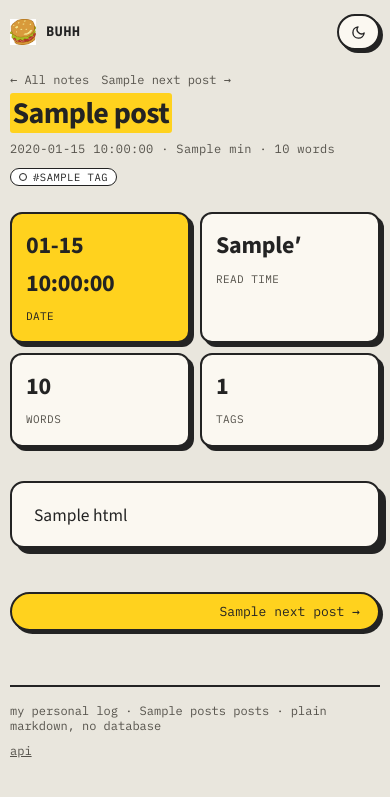
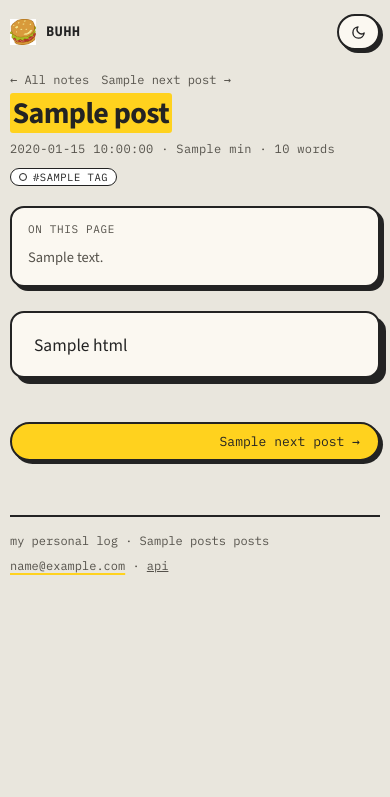
Before and after one commit to mitulagarwal04/blogs, a FastAPI app: template templates/post.html in a window 390 px wide. Shown: the top 797 px of the page. Run offline with FastAPI, Linux system fonts and the light colour scheme; the template is opened without the code that fills it: most values are stand-ins (such as "Sample title", 1, 10 or a date in 2020).

Commit message:
0.3: topic index sidebar, reader preview fix, footer copy-email, LangChain post restructure

```diff
--- a/main.py
+++ b/main.py
@@ -38,6 +38,9 @@ TAG_COLORS = {
 }
 DEFAULT_TAG_COLOR = "#8C8C8C"
 
+# Reply-by-email address shown on every post page.
+REPLY_EMAIL = "mitulagarwal47@gmail.com"
+
 app = FastAPI(title="buhh")
 app.mount("/static", StaticFiles(directory=BASE_DIR / "static"), name="static")
 templates = Jinja2Templates(directory=str(BASE_DIR / "templates"))
@@ -73,6 +76,7 @@ def parse_post_file(path: Path) -> dict:
         "html": html,
         "words": words,
         "reading_mins": max(1, math.ceil(words / 200)),
+        "toc": extract_toc(html),
     }
 
 
@@ -103,6 +107,20 @@ def all_tags(posts: list[dict]) -> list[dict]:
 
 def tag_color(tag: str) -> str:
     return TAG_COLORS.get(tag, DEFAULT_TAG_COLOR)
+
+
+def extract_toc(html: str) -> list[dict]:
+    """Pull h2/h3 headings for the post sidebar index.
+
+    Ids come from the markdown `toc` extension. Code blocks are safe to
+    scan: Pygments escapes angle brackets, so no false matches from code.
+    """
+    items = []
+    for m in re.finditer(r'<h([23]) id="([^"]+)">(.*?)</h\1>', html, re.DOTALL):
+        text = re.sub(r"<[^>]+>", "", m.group(3)).strip()
+        if text:
+            items.append({"level": int(m.group(1)), "id": m.group(2), "text": text})
+    return items
 
 
 def site_stats(posts: list[dict]) -> dict:
@@ -175,6 +193,7 @@ def index(
             "active_tag": tag,
             "sort": sort,
             "tag_color": tag_color,
+            "reply_email": REPLY_EMAIL,
         },
     )
 
@@ -197,6 +216,7 @@ def read_post(request: Request, slug: str):
             "next_post": next_post,
             "tag_color": tag_color,
             "stats": site_stats(posts),
+            "reply_email": REPLY_EMAIL,
         },
     )
 
--- a/pyproject.toml
+++ b/pyproject.toml
@@ -1,6 +1,6 @@
 [project]
 name = "blogs"
-version = "0.2.1"
+version = "0.3.0"
 description = "Daily Notes - a simple warm-paper neo-brutalist daily blog"
 readme = "README.md"
 requires-python = ">=3.12"
--- a/static/app.js
+++ b/static/app.js
@@ -122,4 +122,29 @@
     const first = document.querySelector("#cards .card");
     if(first && readerBody) first.classList.add("active");
   }
+
+  // click-to-copy email on post pages (plain text without JS)
+  const cm = document.querySelector("[data-copy]");
+  if(cm) cm.addEventListener("click", async ()=>{
+    const t = cm.getAttribute("data-copy") || "";
+    const done = ()=>{
+      const orig = cm.textContent;
+      cm.textContent = "copied ✓";
+      setTimeout(()=>{ cm.textContent = orig; }, 1200);
+    };
+    try{
+      await navigator.clipboard.writeText(t);
+      done();
+    }catch(e){
+      try{ // fallback for non-secure contexts
+        const ta = document.createElement("textarea");
+        ta.value = t;
+        document.body.appendChild(ta);
+        ta.select();
+        document.execCommand("copy");
+        ta.remove();
+        done();
+      }catch(_){}
+    }
+  });
 })();
--- a/static/style.css
+++ b/static/style.css
@@ -42,13 +42,19 @@ h1.hero-title mark{background:var(--yellow);color:#232323;padding:0 .08em;border
 .subnav{position:sticky;top:0;z-index:30;display:flex;gap:6px 26px;flex-wrap:wrap;background:var(--header-bg);backdrop-filter:blur(8px);border-top:2px solid var(--ink);border-bottom:2px solid var(--ink);margin:22px -14px;padding:10px 14px;font:12px var(--mono);text-transform:uppercase;letter-spacing:.06em}
 .subnav a{text-decoration:none;color:var(--soft)}
 .subnav a:hover{color:var(--ink);text-decoration:underline;text-decoration-color:var(--yellow);text-decoration-thickness:3px}
-/* tiles */
-.tiles{display:grid;grid-template-columns:repeat(4,1fr);gap:14px;margin:26px 0 34px}
-.tile{background:var(--surface);border:2px solid var(--ink);border-radius:12px;padding:16px 18px;box-shadow:4px 4px 0 var(--shadow)}
-.tile b{font-family:var(--body);font-weight:700;font-size:30px;letter-spacing:-.01em;display:block}
-.tile span{font:11px var(--mono);letter-spacing:.04em;color:var(--soft);text-transform:uppercase}
-.tile.key{background:var(--yellow)}
-.tile.key b,.tile.key span{color:#232323}
+/* footer email: plain text that copies on click */
+.copymail{font:inherit;color:inherit;background:none;border:0;padding:0;cursor:pointer;text-decoration:underline;text-decoration-color:var(--yellow);text-decoration-thickness:2px;text-underline-offset:3px}
+.copymail:hover{background:var(--yellow);color:#232323}
+/* post page: topic index left, article right */
+.post-layout{display:grid;grid-template-columns:230px minmax(0,1fr);gap:24px;align-items:start;margin-top:20px}
+.post-main{min-width:0}
+.toc{position:sticky;top:20px;background:var(--surface);border:2px solid var(--ink);border-radius:14px;padding:14px 16px;box-shadow:4px 4px 0 var(--shadow);font-size:14.5px;max-height:70vh;overflow:auto}
+.toc-title{font:11px var(--mono);text-transform:uppercase;letter-spacing:.06em;color:var(--soft);margin:0 0 8px}
+.toc nav{display:grid;gap:2px}
+.toc a{color:var(--soft);text-decoration:none;padding:3px 0;line-height:1.4}
+.toc a:hover{color:var(--ink);text-decoration:underline;text-decoration-color:var(--yellow);text-decoration-thickness:2px}
+.toc a.lv3{padding-left:14px;font-size:13.5px}
+.article-body h2,.article-body h3{scroll-margin-top:16px}
 /* panel + cards */
 .panel{background:var(--surface);border:2px solid var(--ink);border-radius:14px;box-shadow:6px 6px 0 var(--shadow);overflow:hidden;margin-bottom:30px}
 .panel .pad{padding:18px 22px 16px}
@@ -115,10 +121,8 @@ h1.hero-title mark{background:var(--yellow);color:#232323;padding:0 .08em;border
 .article-body table{border-collapse:collapse;width:100%}
 .article-body th{background:var(--yellow);color:#232323;font:11px var(--mono);text-transform:uppercase;letter-spacing:.06em;padding:10px 12px;border-bottom:2px solid var(--ink);text-align:left}
 .article-body td{padding:10px 12px;border-bottom:1px solid var(--line)}
-/* scrollable reader body for long posts */
-#reader-body{max-height:72vh;overflow-y:auto;scrollbar-width:thin;scrollbar-color:var(--line) transparent}
-#reader-body::-webkit-scrollbar{width:10px}
-#reader-body::-webkit-scrollbar-thumb{background:var(--line);border-radius:8px}
+/* homepage reader is a fixed preview (full post lives on its own page) */
+#reader-body{max-height:600px;overflow:clip;-webkit-mask-image:linear-gradient(to bottom,#000 78%,transparent);mask-image:linear-gradient(to bottom,#000 78%,transparent)}
 /* comment lines pulled out of python code blocks (rendered above the code) */
 .code-note{font-size:15px;color:var(--soft);margin:0 0 4px}
 /* pygments monokai tokens for .codehilite (div kept transparent: our dark pre shows through) */
@@ -225,19 +229,18 @@ footer a{color:var(--soft)}
 @media(max-width:1100px){
   .home-layout{grid-template-columns:minmax(0,1fr) 360px}
 }
-@media(max-width:900px){.tiles{grid-template-columns:repeat(2,1fr)}.missing{grid-template-columns:1fr}.missing .side-img img{width:130px}
+@media(max-width:900px){.missing{grid-template-columns:1fr}.missing .side-img img{width:130px}
   .home-layout{grid-template-columns:1fr}
   .reader{order:-1}
-  /* no nested scroll trap on small screens: let the reader flow with the page */
-  #reader-body{max-height:none;overflow:visible}
+  .post-layout{grid-template-columns:1fr}
+  .toc{position:static;max-height:none}
 }
 @media(max-width:640px){
   main{padding:0 10px 60px}
   .topbar{padding:14px 10px 0}
   .subnav{margin:18px -10px;padding:10px 10px;font-size:11px;gap:6px 16px}
-  .tiles{gap:10px}
-  .tile{padding:13px 14px}.tile b{font-size:24px}
   .hero-row{gap:16px}.hero-sub{font-size:16px}
+  #reader-body{max-height:440px}
   .prevnext{grid-template-columns:1fr}
   .home-layout{grid-template-columns:1fr}
 }
--- a/templates/base.html
+++ b/templates/base.html
@@ -38,8 +38,8 @@
   <main id="content">
     {% block content %}{% endblock %}
     <footer>
-      <span>my personal log · {{ stats.posts }} post{{ 's' if stats.posts != 1 else '' }} · plain markdown, no database</span>
-      <span><a href="/api/posts">api</a></span>
+      <span>my personal log · {{ stats.posts }} post{{ 's' if stats.posts != 1 else '' }}</span>
+      <span><button class="copymail" type="button" data-copy="{{ reply_email }}" title="Click to copy">{{ reply_email }}</button> · <a href="/api/posts">api</a></span>
     </footer>
   </main>
   <script src="/static/app.js"></script>
--- a/templates/index.html
+++ b/templates/index.html
@@ -112,7 +112,6 @@
     <ul>
       <li><b>LLM Book</b> — reading a llm building from scratch book, will update it here.</li>
       <li><b>/now page</b> — what I'm doing upcoming weeks, my todos.</li>
-      <li><b>Reply by email</b> — a mailto link on every post instead of comments</li>
     </ul>
   </div>
   <div class="side-img"><img src="/static/gary.png" alt="Gary the snail"></div>
--- a/templates/post.html
+++ b/templates/post.html
@@ -13,12 +13,18 @@
   </div>
 </header>
 
-<section class="tiles">
-  <div class="tile key"><b>{{ post.date[5:] }}</b><span>date</span></div>
-  <div class="tile"><b>{{ post.reading_mins }}′</b><span>read time</span></div>
-  <div class="tile"><b>{{ post.words }}</b><span>words</span></div>
-  <div class="tile"><b>{{ post.tags|length }}</b><span>tags</span></div>
-</section>
+{% if post.toc %}
+<div class="post-layout">
+  <aside class="toc" aria-label="On this page">
+    <p class="toc-title">On this page</p>
+    <nav>
+      {% for h in post.toc %}
+      <a class="lv{{ h.level }}" href="#{{ h.id }}">{{ h.text }}</a>
+      {% endfor %}
+    </nav>
+  </aside>
+  <div class="post-main">
+{% endif %}
 
 <article class="panel"><div class="pad article-body">{{ post.html | safe }}</div></article>
 
@@ -26,4 +32,9 @@
   {% if prev_post %}<a class="btn" href="/post/{{ prev_post.slug }}">← {{ prev_post.title }}</a>{% else %}<span></span>{% endif %}
   {% if next_post %}<a class="btn primary" href="/post/{{ next_post.slug }}" style="text-align:right">{{ next_post.title }} →</a>{% endif %}
 </div>
+
+{% if post.toc %}
+  </div>
+</div>
+{% endif %}
 {% endblock %}
```
Also changed, not shown: PROGRESS.md (+22 -4 lines), posts/2026-09-26-learning-langchain.md (+68 -30 lines), 1 other file.
